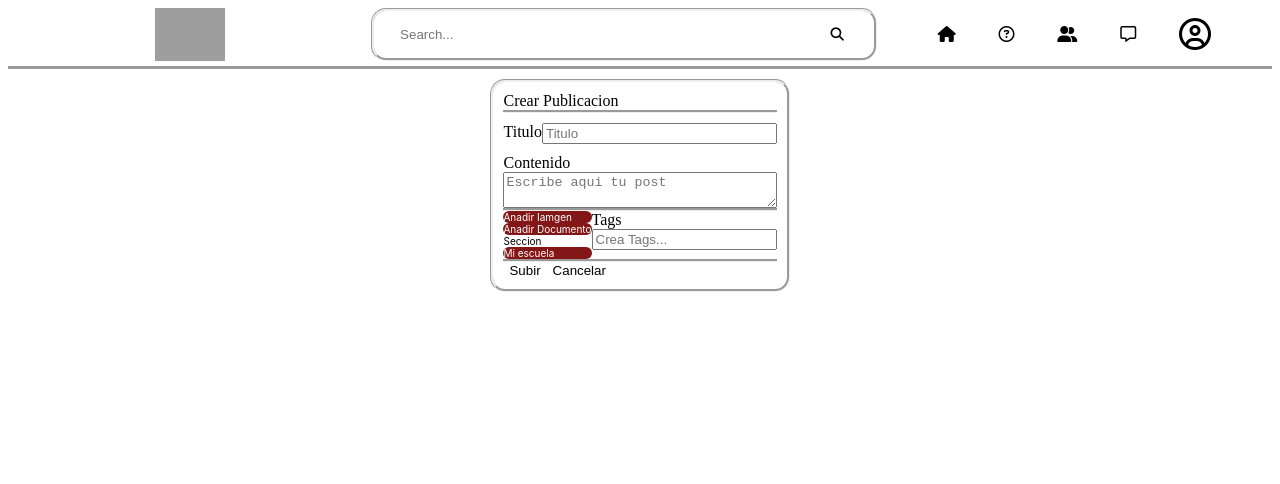
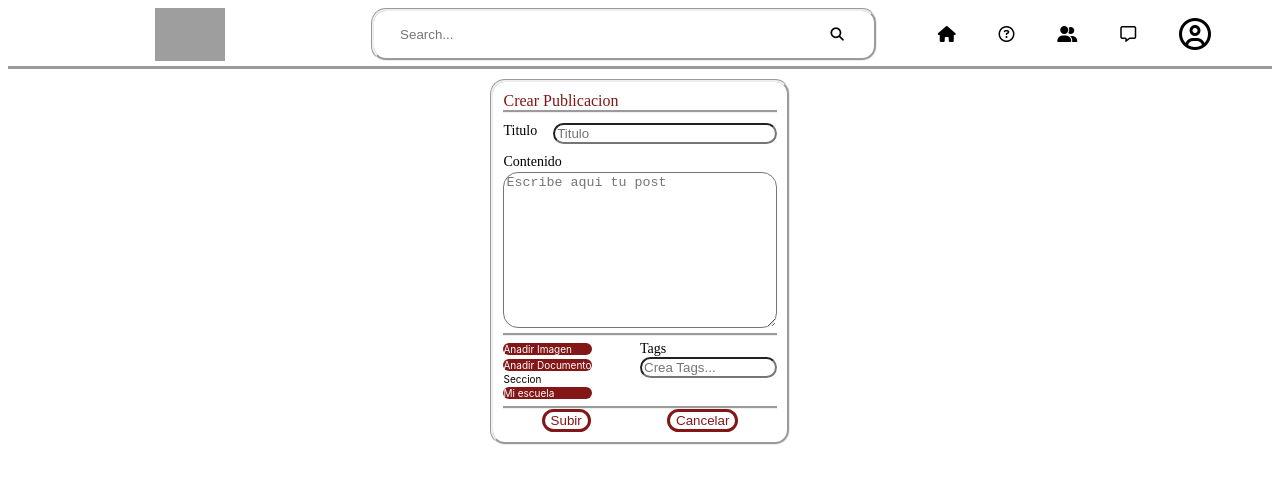
Before and after one commit to atn25042002/ForUnsa, a React (Vite) app in the folder client/: page /post/1 in a window 1280 px wide. Shown: the top 484 px of the page. Built offline with nearby package versions, Linux system fonts and the light colour scheme; no server answers; grey boxes are pictures that could not be loaded.

Commit message:
terminado estilos de crearPost

```diff
--- a/client/src/pages/PostFormPage.jsx
+++ b/client/src/pages/PostFormPage.jsx
@@ -50,7 +50,7 @@ export function PostFormPage() {
               </div>
               <div class="crearPostF5">
                 <div class="inputsAnadir">
-                  <div class="addImg">Anadir Iamgen</div>
+                  <div class="addImg">Anadir Imagen</div>
                   <div class="addDoc">Anadir Documento</div>
                   <div class="secctioCrear">Seccion</div>
                   <div class="addEsc">Mi escuela</div>
--- a/client/src/static/css/postForm.css
+++ b/client/src/static/css/postForm.css
@@ -13,53 +13,120 @@
 }
 .crearPostF1{
     border-bottom:groove;
+    color:#831617;
 }
 .crearPostF2{
     display:flex;
-    justify-content:flex-start;
+    justify-content:space-between;
     padding-top:10px;
     padding-bottom:10px;
+    font-size:14px;
 }
 .inputTitulo{
     display:flex;
     width:100%;
+    justify-content:flex-end;
 }
 .inputTitulo>input{
-    width:100%;
+    width:90%;
+    border-radius:15px;
+}
+.crearPostF3{
+
+    font-size:14px;
 }
 .crearPostF4{
     display:flex;
+    padding-top:2px;
+    padding-bottom:5px;
 }
 .crearPostF4>textarea{
     width:98%;
+    border-radius:15px;
+    height:150px;
 }
 
 .crearPostF5{
     display:flex;
+    justify-content:space-between;
     border-top:groove;
     border-bottom:groove;
+    padding-top:5px;
+    padding-bottom:5px;
+}
+.inputTags{
+    display:flex;
+}
+.inputTags>input{
+    width:100%;
+    border-radius:15px;
+}
+.creaTags{
+    display:flex;
+    flex-direction:column;
+    width:50%;
+    font-size:14px;
 }
 .crearPostF6{
     display:flex;
+    justify-content:space-around;
 }
 .inputsAnadir{
     font-family: 'Inter',sans-serif;
     font-size:10px;
+    display:flex;
+    flex-direction:column;
+    justify-content:space-between;
 }
 .addImg{
     background-color:#831617;
     color:white;
     border-radius:10px;
+    margin-top:2px;
+    margin-bottom:2px;
+    cursor:pointer;
 }
 .addDoc{
     background-color:#831617;
     color:white;
     border-radius:10px;
+    margin-top:2px;
+    margin-bottom:2px;
+    cursor:pointer;
 
 }
 .addEsc{
     background-color:#831617;
     color:white;
     border-radius:10px;
+    margin-top:2px;
+    margin-bottom:2px;
+    cursor:pointer;
 
 }
+.subirCrear{
+    color:#831617;
+    border-color:#831617;
+    border-radius:15px;
+    border:solid;
+}
+.subirCrear:hover{
+    color:white;
+    border-radius:15px;
+    background-color:#831617;
+    cursor:pointer;
+
+}
+.subirCancelar{
+    color:#831617;
+    border-color:#831617;
+    border-radius:15px;
+    border:solid;
+
+}
+.subirCancelar:hover{
+    color:white;
+    border-radius:15px;
+    background-color:#831617;
+    cursor:pointer;
+}
```
Lines whose indentation alone changed are shown as unchanged.
